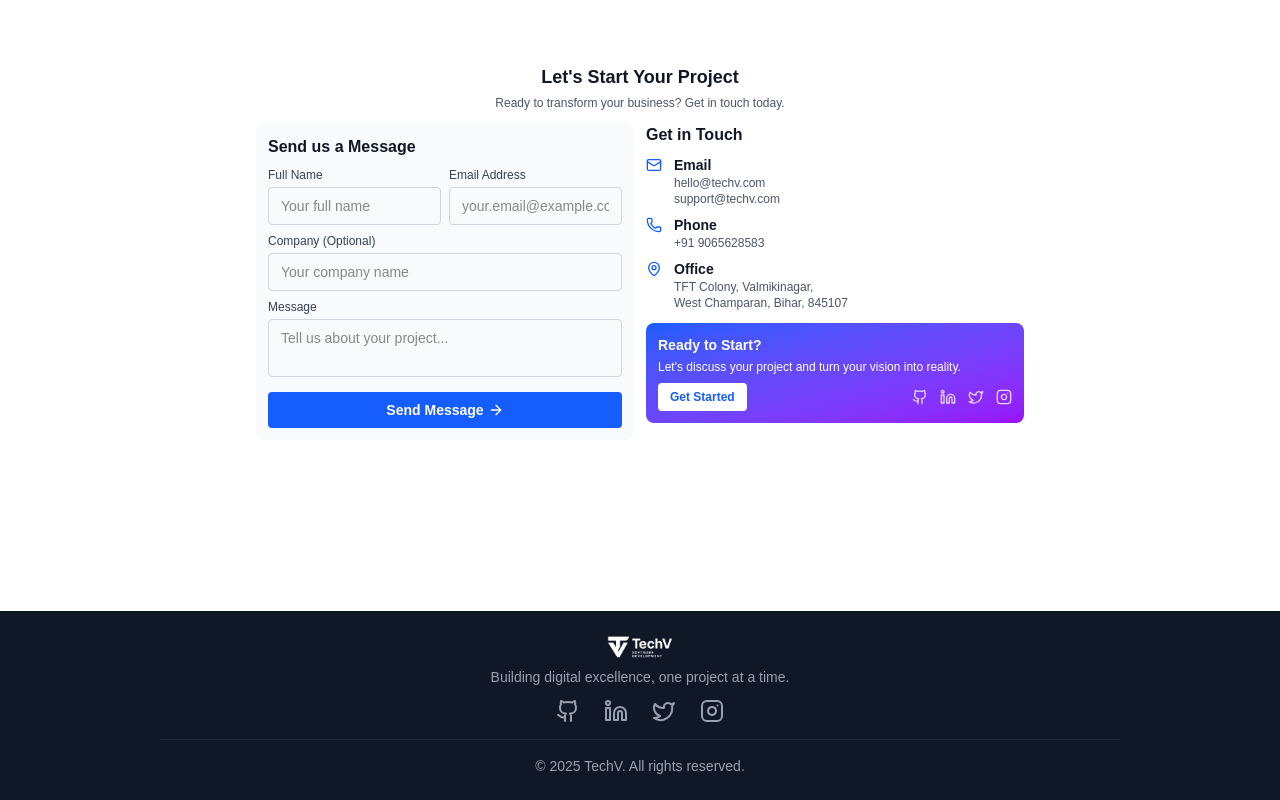
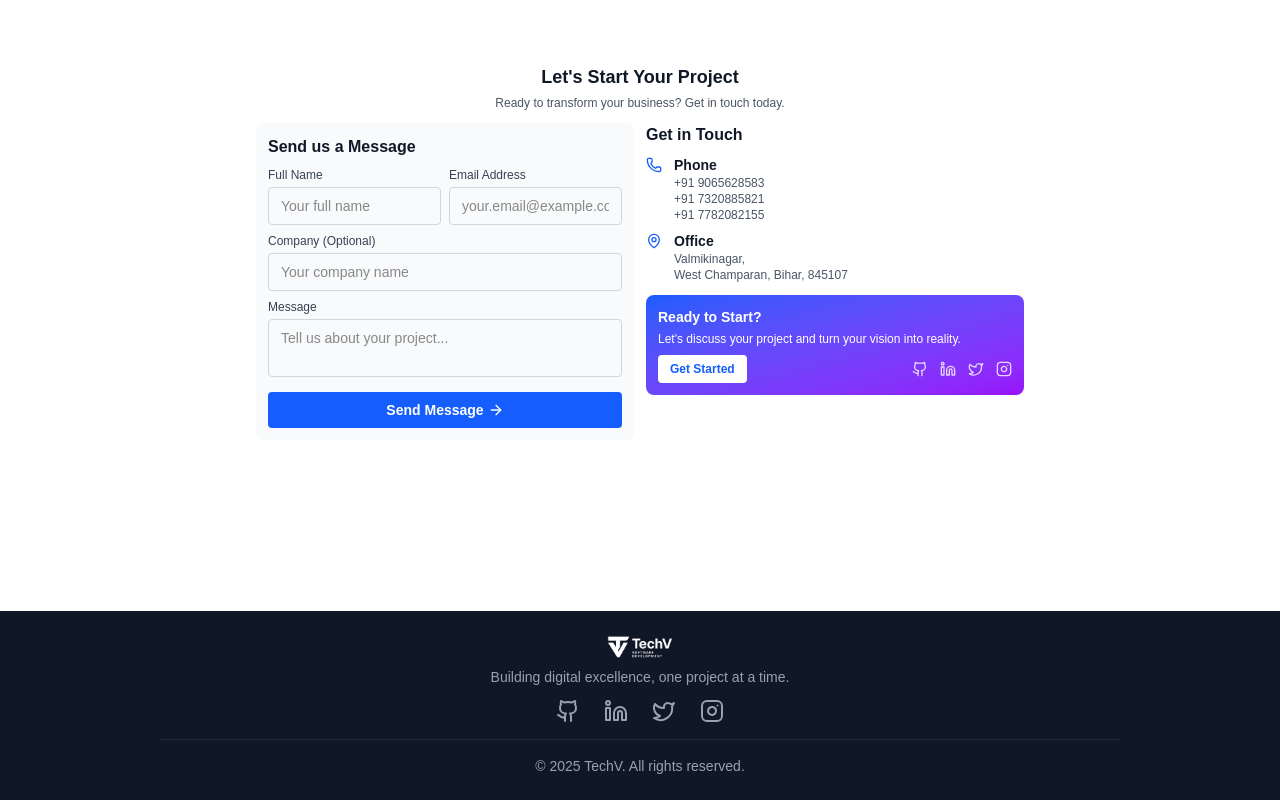
Before and after one commit to nandanSrivastava/techv-portfolio, a Next.js app: page / in a window 1280 px wide. Shown: the part 3448-4248 px from the top of the page. Built offline with nearby package versions, Linux system fonts and the light colour scheme.

Commit message:
feat: added numbers and removed email link

```diff
--- a/src/components/ContactSection.js
+++ b/src/components/ContactSection.js
@@ -138,21 +138,21 @@ export default function ContactSection({ scrollToSection }) {
                 Get in Touch
               </h3>
               <div className="space-y-2 flex flex-col items-center lg:items-start">
-                <ContactInfo
+                {/* <ContactInfo
                   icon={Mail}
                   title="Email"
                   items={["hello@techv.com", "support@techv.com"]}
-                />
+                /> */}
                 <ContactInfo
                   icon={Phone}
                   title="Phone"
-                  items={["+91 9065628583"]}
+                  items={["+91 9065628583", "+91 7320885821", "+91 7782082155"]}
                 />
                 <ContactInfo
                   icon={MapPin}
                   title="Office"
                   items={[
-                    "TFT Colony, Valmikinagar,",
+                    "Valmikinagar,",
                     "West Champaran, Bihar, 845107",
                   ]}
                 />
```
